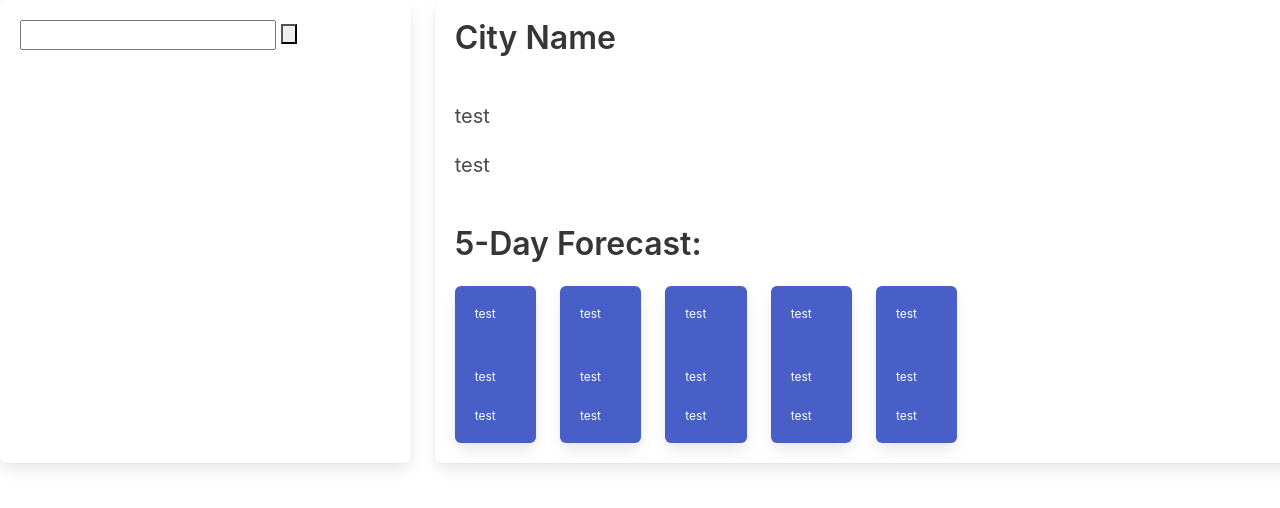
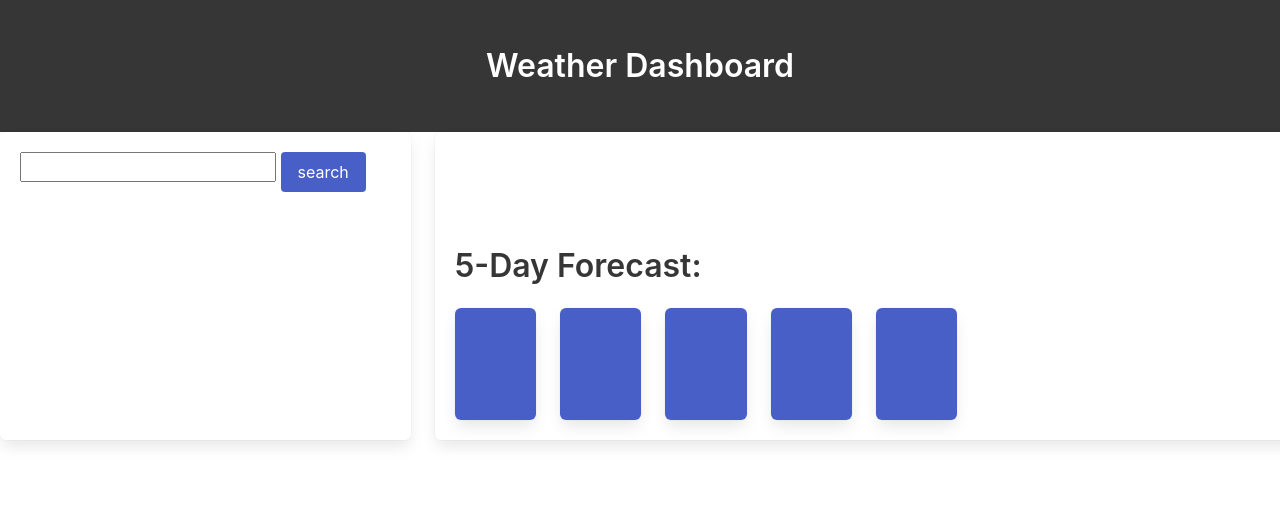
Before and after one commit to jmerges/weather-dashboard, a plain HTML site: page index.html in a window 1280 px wide. Shown: the top 508 px of the page. Drawn offline with nearby package versions, Linux system fonts and the light colour scheme.

Commit message:
Finishing touches

```diff
--- a/index.html
+++ b/index.html
@@ -9,13 +9,23 @@
     <link rel="stylesheet" href="https://cdn.jsdelivr.net/npm/bulma@0.9.1/css/bulma.min.css" />
 </head>
 <body>
+    <section class="hero is-dark">
+        <div class="hero-body">
+          <div class="container">
+            <h1 class="title animate__animated animate__bounce">
+              Weather Dashboard
+            </h1>
+          </div>
+        </div>
+      </section>
+
     <div class="tile is-ancestor" id="container">
         <!-- search tile -->
         <div class="tile is-parent is-4" id="searchArea">
             <article class="tile is-child box">
                 <form>
-                    <input type="text" id="searchText">
-                    <button class="is-link" id="searchButton"></button>
+                    <input type="text" id="searchText" label="Search for a City">
+                    <button class="button is-link" id="searchButton">search</button>
                 </form>
                 <section id="cityList">
                     <!-- List of searched cities -->
@@ -27,9 +37,9 @@
         <div class="tile is-parent is-12" id="currentCity">
             <article class="tile is-child box">
                 <!-- city name and date -->
-                <p class="title" id="cityName">City Name</p><br>
-                <p class="subtitle" id="temperature">test</p>
-                <p class="subtitle" id="humidity">test</p>
+                <p class="title" id="cityName"></p><br>
+                <p class="subtitle" id="temperature"></p>
+                <p class="subtitle" id="humidity"></p>
                 <p class="subtitle" id="windSpeed"></p>
                 <p class="subtitle" id="uvIndex"></p>
                 <br>
@@ -37,42 +47,42 @@
                 <div class="columns">
                     <div class="column is-1" id="forecast1">
                         <article class="tile is-child box has-background-link">
-                            <p class="subtitle has-text-white is-size-7" id="date1">test</p>
+                            <p class="subtitle has-text-white is-size-7" id="date1"></p>
                             <img id="i1" />
-                            <p class="subtitle has-text-white is-size-7" id="temperature1">test</p>
-                            <p class="subtitle has-text-white is-size-7" id="humidity1">test</p>
+                            <p class="subtitle has-text-white is-size-7" id="temperature1"></p>
+                            <p class="subtitle has-text-white is-size-7" id="humidity1"></p>
                         </article>
                     </div>
                     <div class="column is-1" id="forecast2">
                         <article class="tile is-child box has-background-link">
-                            <p class="subtitle has-text-white is-size-7" id="date2">test</p>
+                            <p class="subtitle has-text-white is-size-7" id="date2"></p>
                             <img id="i2" />
-                            <p class="subtitle has-text-white is-size-7" id="temperature2">test</p>
-                            <p class="subtitle has-text-white is-size-7" id="humidity2">test</p>
+                            <p class="subtitle has-text-white is-size-7" id="temperature2"></p>
+                            <p class="subtitle has-text-white is-size-7" id="humidity2"></p>
                         </article>
                     </div>
                     <div class="column is-1" id="forecast3">
                         <article class="tile is-child box has-background-link">
-                            <p class="subtitle has-text-white is-size-7" id="date3">test</p>
+                            <p class="subtitle has-text-white is-size-7" id="date3"></p>
                             <img id="i3" />
-                            <p class="subtitle has-text-white is-size-7" id="temperature3">test</p>
-                            <p class="subtitle has-text-white is-size-7" id="humidity3">test</p>
+                            <p class="subtitle has-text-white is-size-7" id="temperature3"></p>
+                            <p class="subtitle has-text-white is-size-7" id="humidity3"></p>
                         </article>
                     </div>
                     <div class="column is-1" id="forecast4">
                         <article class="tile is-child box has-background-link">
-                            <p class="subtitle has-text-white is-size-7" id="date4">test</p>
+                            <p class="subtitle has-text-white is-size-7" id="date4"></p>
                             <img id="i4" />
-                            <p class="subtitle has-text-white is-size-7" id="temperature4">test</p>
-                            <p class="subtitle has-text-white is-size-7" id="humidity4">test</p>
+                            <p class="subtitle has-text-white is-size-7" id="temperature4"></p>
+                            <p class="subtitle has-text-white is-size-7" id="humidity4"></p>
                         </article>
                     </div>
                     <div class="column is-1" id="forecast5">
                         <article class="tile is-child box has-background-link">
-                            <p class="subtitle has-text-white is-size-7" id="date5">test</p>
+                            <p class="subtitle has-text-white is-size-7" id="date5"></p>
                             <img id="i5" />
-                            <p class="subtitle has-text-white is-size-7" id="temperature5">test</p>
-                            <p class="subtitle has-text-white is-size-7" id="humidity5">test</p>
+                            <p class="subtitle has-text-white is-size-7" id="temperature5"></p>
+                            <p class="subtitle has-text-white is-size-7" id="humidity5"></p>
                         </article>
                     </div>
                 </div>
--- a/script.js
+++ b/script.js
@@ -80,6 +80,7 @@ function renderCities () {
     console.log("hello");
     for (var i=0; i<storageList.length; i++) {
         var cityEl = $("<div class='tile is-vertical-8 box'>");
+        cityEl.addClass("has-background-light")
         cityEl.text(storageList[i]);
         $("#cityList").prepend(cityEl);
         cityEl.on("click", function(event) {
--- a/style.css
+++ b/style.css
@@ -1,12 +1,3 @@
-/* #currentCity {
-    border: solid;
-} */
-
-button {
-    height: 20px;
-    width: 15px;
+h1 {
+    text-align: center;
 }
-
-.fiveDay {
-    background-color: blue;
-}
```
